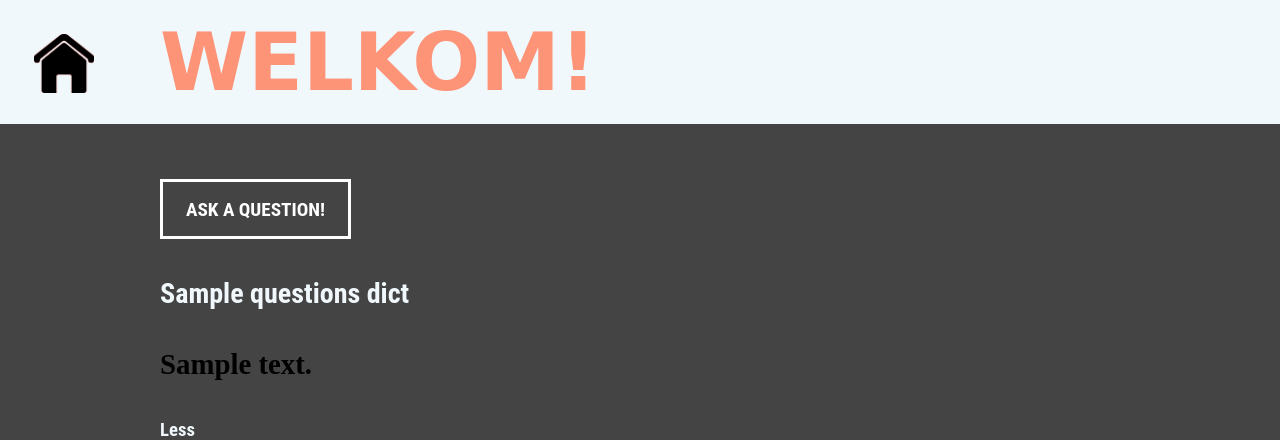
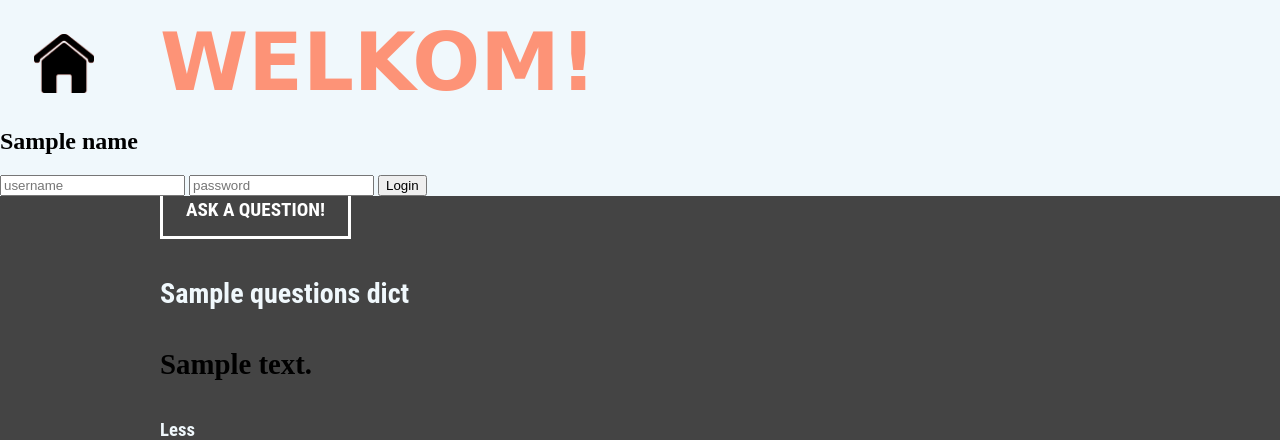
Before and after one commit to jonatanUri/AskMate, a Flask app: template templates/index.html in a window 1280 px wide. Shown: the top 440 px of the page. Run offline with Flask 2, Linux system fonts and the light colour scheme; the template is opened without the code that fills it: most values are stand-ins (such as "Sample title", 1, 10 or a date in 2020).

Commit message:
Login system implemented with password check.

```diff
--- a/server.py
+++ b/server.py
@@ -1,7 +1,10 @@
-from flask import Flask, render_template, redirect, request
+from flask import Flask, render_template, redirect, request, session, escape
 import data_manager
+import login_manager
 
 app = Flask(__name__)
+
+app.secret_key = b'verk49v,3,,32__'
 
 
 @app.route('/WORK-IN-PROGRESS')
@@ -11,8 +14,25 @@ def workinprogress():
 
 @app.route('/')
 def home_redirect():
+    if 'username' in session:
+        name = 'Logged in as %s' % escape(session['username'])
+    else:
+        name = 'You are not logged in'
+
     questions_dict=data_manager.read_latest_five_questions()
-    return render_template("index.html", questions_dict=questions_dict)
+
+    return render_template("index.html", questions_dict=questions_dict, name=name)
+
+
+@app.route('/login', methods=['GET', 'POST'])
+def login():
+    if request.method == 'POST':
+        pw = request.form['password']
+        username = request.form['username']
+        hash_pw = login_manager.read_hash(username)['user_password']
+        if login_manager.verify_password(pw, hash_pw):
+            session['username'] = username
+        return redirect('/')
 
 
 @app.route('/list')
--- a/templates/index.html
+++ b/templates/index.html
@@ -4,7 +4,16 @@
 <head>
     <meta charset="utf-8">
     <title> Yeet </title>
-    <div class="header"> <a href="/"><img src="/static/images/home_button.png" class="home-button"></a><h1>WELKOM!</h1></div>
+    <div class="header">
+        <a href="/"><img src="/static/images/home_button.png" class="home-button"></a>
+        <h1>WELKOM!</h1>
+        <h2>{{ name }}</h2>
+        <form action="/login" method="post">
+            <input type="text" name="username" id="username" placeholder="username">
+            <input type="password" name="password" id="password" placeholder="password">
+            <button type="submit">Login</button>
+        </form>
+    </div>
 </head>
 <body>
     <a href="/new-question" class="btn">ASK A QUESTION!</a>
```
Also changed, not shown: login_manager.py (added, +16 -0 lines).
